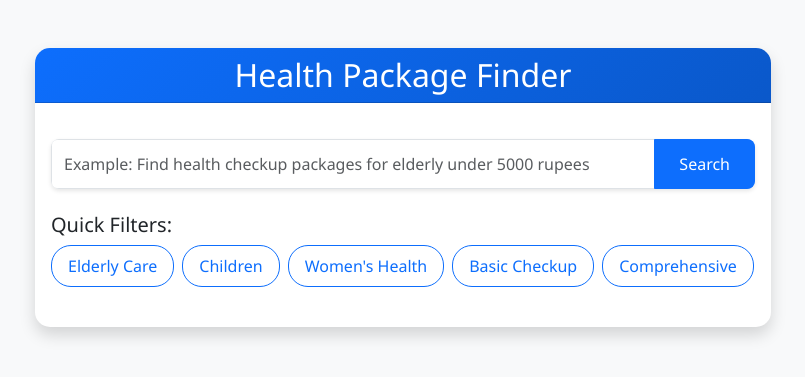
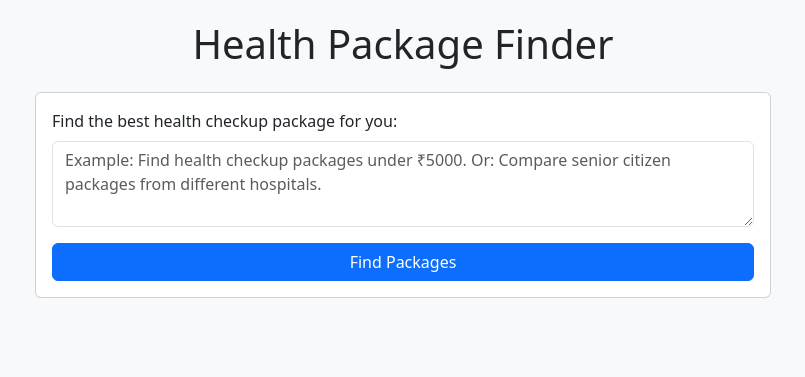
Before and after one commit to ajay-verma-agenixai/end-to-end-rag-aws, a Flask app: page / in a window 1280 px wide. Shown: the top 377 px of the page, without its empty margins (237-1042 px from the left). Run offline with Flask 3, Linux system fonts and the light colour scheme.

```diff
--- a/app.py
+++ b/app.py
@@ -1,7 +1,6 @@
 from flask import Flask, render_template, request, jsonify
 import requests
 import os
-import json
 import logging
 
 # Configure logging
@@ -11,100 +10,88 @@ logger = logging.getLogger(__name__)
 app = Flask(__name__)
 
 # Configuration
-# The API Gateway URL should be in the format: https://[api-id].execute-api.[region].amazonaws.com/[stage]
-API_GATEWAY_BASE_URL = 'https://riau15k291.execute-api.us-east-1.amazonaws.com/default/genai-app-april'
+API_GATEWAY_URL = os.environ.get('API_GATEWAY_URL', 'https://your-api-gateway-url.execute-api.region.amazonaws.com/stage')
 
 @app.route('/')
-def home():
+def index():
     return render_template('index.html')
 
-@app.route('/search', methods=['POST'])
+@app.route('/api/search', methods=['POST'])
 def search():
     try:
-        # Log the raw request data
-        raw_data = request.get_data()
-        logger.info(f"Raw request data: {raw_data}")
-
-        # Parse the request data
-        try:
-            data = request.json
-            logger.info(f"Parsed request JSON: {data}")
-        except Exception as e:
-            logger.error(f"Error parsing JSON: {str(e)}")
-            return jsonify({'error': 'Invalid JSON format'}), 400
-
-        # Extract query from the request data
-        query = None
-        if isinstance(data, dict):
-            if 'query' in data:
-                query = data['query']
-            elif 'body' in data and isinstance(data['body'], dict) and 'query' in data['body']:
-                query = data['body']['query']
-
-        logger.info(f"Extracted query: {query}")
+        data = request.get_json()
+        query = data.get('query', '')
 
         if not query:
-            logger.error("No query found in request data")
             return jsonify({'error': 'Query is required'}), 400
 
-        # Construct the full API URL
-        api_url = API_GATEWAY_BASE_URL
-        logger.info(f"Making request to API URL: {api_url}")
+        # Enhance query for better results
+        enhanced_query = query
+        if 'hospital' in query.lower():
+            # For hospital-specific queries, ask for all available packages
+            enhanced_query = f"{query} Please list all available health checkup packages with their prices and features."
+        else:
+            # For general queries, include budget and hospital comparison
+            if 'budget' not in query.lower() and 'price' not in query.lower() and 'cost' not in query.lower():
+                enhanced_query = f"{query} Please include prices and budget options."
+            if 'hospital' not in query.lower() and 'clinic' not in query.lower():
+                enhanced_query = f"{enhanced_query} Please compare packages from different hospitals."
 
-        # Format the request body for the Lambda function
-        request_body = {
-            "query": query  # Send the query directly without nesting
-        }
-
-        logger.info(f"Sending request body to API Gateway: {request_body}")
-
+        # Call API Gateway (which triggers Lambda)
         response = requests.post(
-            api_url,
-            json=request_body,
+            API_GATEWAY_URL,
+            json={'query': enhanced_query},
             headers={
-                'Content-Type': 'application/json',
-                'Accept': 'application/json'
-            },
-            timeout=30
+                'Content-Type': 'application/json'
+            }
         )
 
-        logger.info(f"API Gateway Response Status: {response.status_code}")
-        logger.info(f"API Gateway Response: {response.text}")
+        if response.status_code == 200:
+            result = response.json()
+
+            # If no packages found, try a more specific query
+            if not result.get('packages') or (len(result['packages']) == 1 and
+                result['packages'][0]['hospital'] == 'Information Available'):
+                logger.info("No packages found, trying more specific query")
+                specific_query = f"List all health checkup packages and their prices from {query}"
+                response = requests.post(
+                    API_GATEWAY_URL,
+                    json={'query': specific_query},
+                    headers={'Content-Type': 'application/json'}
+                )
+                if response.status_code == 200:
+                    result = response.json()
+
+            return jsonify(result)
+        else:
+            logger.error(f"API Gateway error: {response.text}")
+            return jsonify({'error': 'Failed to get package recommendations'}), 500
+
+    except Exception as e:
+        logger.error(f"Error: {str(e)}")
+        return jsonify({'error': str(e)}), 500
+
+@app.route('/api/hospitals', methods=['GET'])
+def get_hospitals():
+    """Get list of hospitals with available packages"""
+    try:
+        # Call Lambda function with a query to get hospital list
+        response = requests.post(
+            API_GATEWAY_URL,
+            json={'query': 'List all hospitals with their available health checkup packages'}
+        )
 
         if response.status_code == 200:
-            try:
-                response_data = response.json()
-                return jsonify(response_data)
-            except json.JSONDecodeError as e:
-                logger.error(f"Error decoding JSON response: {str(e)}")
-                return jsonify({'error': 'Invalid response format from API'}), 500
-        elif response.status_code == 404:
-            logger.error(f"API endpoint not found: {api_url}")
-            return jsonify({
-                'error': f'API endpoint not found. Please check the API Gateway configuration. URL: {api_url}'
-            }), 404
+            result = response.json()
+            # Extract unique hospitals from packages
+            hospitals = list(set(pkg['hospital'] for pkg in result.get('packages', [])))
+            return jsonify({'hospitals': hospitals})
         else:
-            error_message = f"API request failed with status {response.status_code}"
-            try:
-                error_data = response.json()
-                if 'error' in error_data:
-                    error_message = error_data['error']
-            except:
-                pass
-            logger.error(f"API Error: {error_message}")
-            return jsonify({'error': error_message}), response.status_code
+            return jsonify({'error': 'Failed to get hospital list'}), 500
 
-    except requests.exceptions.Timeout:
-        logger.error("API request timed out")
-        return jsonify({'error': 'Request timed out. Please try again.'}), 504
-    except requests.exceptions.ConnectionError:
-        logger.error("Failed to connect to API")
-        return jsonify({'error': 'Failed to connect to API. Please check your connection.'}), 503
     except Exception as e:
-        logger.error(f"Unexpected error: {str(e)}")
-        return jsonify({'error': f'An unexpected error occurred: {str(e)}'}), 500
+        logger.error(f"Error: {str(e)}")
+        return jsonify({'error': str(e)}), 500
 
 if __name__ == '__main__':
-    # Print the API Gateway URL at startup for verification
-    logger.info(f"API Gateway Base URL: {API_GATEWAY_BASE_URL}")
     app.run(debug=True)
--- a/templates/index.html
+++ b/templates/index.html
@@ -5,52 +5,145 @@
     <meta name="viewport" content="width=device-width, initial-scale=1.0">
     <title>Health Package Finder</title>
     <link href="https://cdn.jsdelivr.net/npm/bootstrap@5.3.0/dist/css/bootstrap.min.css" rel="stylesheet">
-    <link href="{{ url_for('static', filename='css/style.css') }}" rel="stylesheet">
+    <style>
+        body {
+            background-color: #f8f9fa;
+            padding: 20px;
+        }
+        .package-card {
+            margin-bottom: 20px;
+            transition: transform 0.2s;
+            border: 1px solid #dee2e6;
+        }
+        .package-card:hover {
+            transform: translateY(-5px);
+            box-shadow: 0 4px 8px rgba(0,0,0,0.1);
+        }
+        .loading {
+            display: none;
+            text-align: center;
+            margin: 20px 0;
+        }
+        .price-tag {
+            font-size: 1.2em;
+            color: #28a745;
+            font-weight: bold;
+        }
+        .hospital-name {
+            color: #0d6efd;
+            font-weight: bold;
+        }
+    </style>
 </head>
 <body>
     <div class="container">
-        <div class="row justify-content-center mt-5">
+        <h1 class="text-center mb-4">Health Package Finder</h1>
+
+        <div class="row justify-content-center">
             <div class="col-md-8">
-                <div class="card shadow">
-                    <div class="card-header bg-primary text-white">
-                        <h2 class="text-center mb-0">Health Package Finder</h2>
-                    </div>
+                <div class="card">
                     <div class="card-body">
-                        <div class="search-container mb-4">
-                            <div class="input-group">
-                                <input type="text" id="searchInput" class="form-control"
-                                       placeholder="Example: Find health checkup packages for elderly under 5000 rupees">
-                                <button class="btn btn-primary" onclick="searchPackages()">Search</button>
+                        <form id="searchForm">
+                            <div class="mb-3">
+                                <label for="query" class="form-label">Find the best health checkup package for you:</label>
+                                <textarea class="form-control" id="query" rows="3"
+                                    placeholder="Example: Find health checkup packages under ₹5000. Or: Compare senior citizen packages from different hospitals."></textarea>
                             </div>
-                        </div>
-
-                        <div class="filters mb-4">
-                            <h5>Quick Filters:</h5>
-                            <div class="d-flex flex-wrap gap-2">
-                                <button class="btn btn-outline-primary" onclick="setFilter('elderly')">Elderly Care</button>
-                                <button class="btn btn-outline-primary" onclick="setFilter('children')">Children</button>
-                                <button class="btn btn-outline-primary" onclick="setFilter('women')">Women's Health</button>
-                                <button class="btn btn-outline-primary" onclick="setFilter('basic')">Basic Checkup</button>
-                                <button class="btn btn-outline-primary" onclick="setFilter('comprehensive')">Comprehensive</button>
-                            </div>
-                        </div>
-
-                        <div id="loadingSpinner" class="text-center d-none">
-                            <div class="spinner-border text-primary" role="status">
-                                <span class="visually-hidden">Loading...</span>
-                            </div>
-                        </div>
-
-                        <div id="results" class="mt-4">
-                            <!-- Results will be populated here -->
-                        </div>
+                            <button type="submit" class="btn btn-primary w-100">Find Packages</button>
+                        </form>
                     </div>
                 </div>
+
+                <div id="loading" class="loading">
+                    <div class="spinner-border text-primary" role="status">
+                        <span class="visually-hidden">Loading...</span>
+                    </div>
+                    <p class="mt-2">Finding the best packages for you...</p>
+                </div>
+
+                <div id="results" class="mt-4"></div>
             </div>
         </div>
     </div>
 
-    <script src="https://cdn.jsdelivr.net/npm/bootstrap@5.3.0/dist/js/bootstrap.bundle.min.js"></script>
-    <script src="{{ url_for('static', filename='js/main.js') }}"></script>
+    <script>
+        document.getElementById('searchForm').addEventListener('submit', async (e) => {
+            e.preventDefault();
+
+            const query = document.getElementById('query').value.trim();
+            if (!query) {
+                alert('Please enter your requirements');
+                return;
+            }
+
+            // Show loading
+            document.getElementById('loading').style.display = 'block';
+            document.getElementById('results').innerHTML = '';
+
+            try {
+                const response = await fetch('/api/search', {
+                    method: 'POST',
+                    headers: {
+                        'Content-Type': 'application/json'
+                    },
+                    body: JSON.stringify({ query })
+                });
+
+                const data = await response.json();
+
+                if (response.ok) {
+                    displayResults(data);
+                } else {
+                    throw new Error(data.error || 'Failed to get package recommendations');
+                }
+            } catch (error) {
+                document.getElementById('results').innerHTML = `
+                    <div class="alert alert-danger">
+                        ${error.message}
+                    </div>
+                `;
+            } finally {
+                document.getElementById('loading').style.display = 'none';
+            }
+        });
+
+        function displayResults(data) {
+            const resultsDiv = document.getElementById('results');
+
+            if (!data.packages || data.packages.length === 0) {
+                resultsDiv.innerHTML = `
+                    <div class="alert alert-info">
+                        No packages found matching your requirements. Please try adjusting your criteria.
+                    </div>
+                `;
+                return;
+            }
+
+            // Sort packages by price if available
+            const sortedPackages = data.packages.sort((a, b) => {
+                const priceA = parseFloat(a.price.replace(/[^0-9.]/g, '')) || Infinity;
+                const priceB = parseFloat(b.price.replace(/[^0-9.]/g, '')) || Infinity;
+                return priceA - priceB;
+            });
+
+            const packagesHtml = sortedPackages.map(pkg => `
+                <div class="card package-card">
+                    <div class="card-body">
+                        <h5 class="card-title hospital-name">${pkg.hospital}</h5>
+                        <p class="card-text">${pkg.description}</p>
+                        <p class="card-text price-tag">Price: ₹${pkg.price}</p>
+                        <div class="features">
+                            <strong>Package Includes:</strong>
+                            <ul>
+                                ${pkg.features.map(feature => `<li>${feature}</li>`).join('')}
+                            </ul>
+                        </div>
+                    </div>
+                </div>
+            `).join('');
+
+            resultsDiv.innerHTML = packagesHtml;
+        }
+    </script>
 </body>
 </html>
```
Also changed, not shown: lambda/lambda_function.py (+70 -112 lines).
